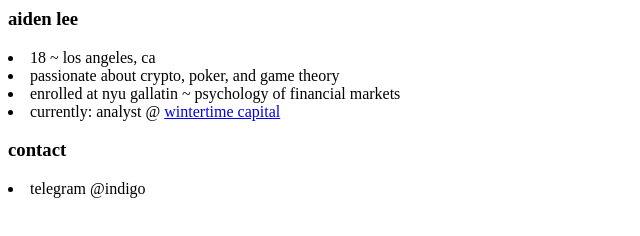
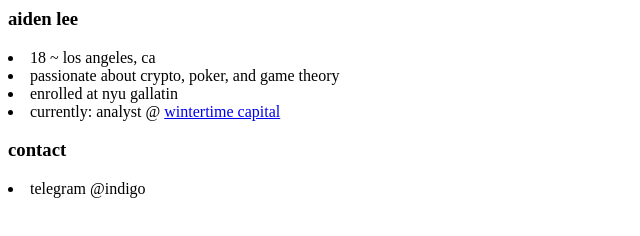
Before and after one commit to dotaesthetic/aiden.sbs, a plain HTML site: page index.html in a window 1280 px wide. Shown: the whole page, without its empty margins (0-640 px from the left). Drawn offline with Linux system fonts and the light colour scheme.

Commit message:
Update index.html

```diff
--- a/index.html
+++ b/index.html
@@ -2,7 +2,7 @@
 <h3> aiden lee </h3>
 <li> 18 ~ los angeles, ca</li>
 <li> passionate about crypto, poker, and game theory</li>
-<li> enrolled at nyu gallatin ~ psychology of financial markets</li>
+<li> enrolled at nyu gallatin</li>
 <li>currently: analyst @ <a href="https://wintertime.cc">wintertime capital</a></li>
 
 <h3> contact </h3>
```
